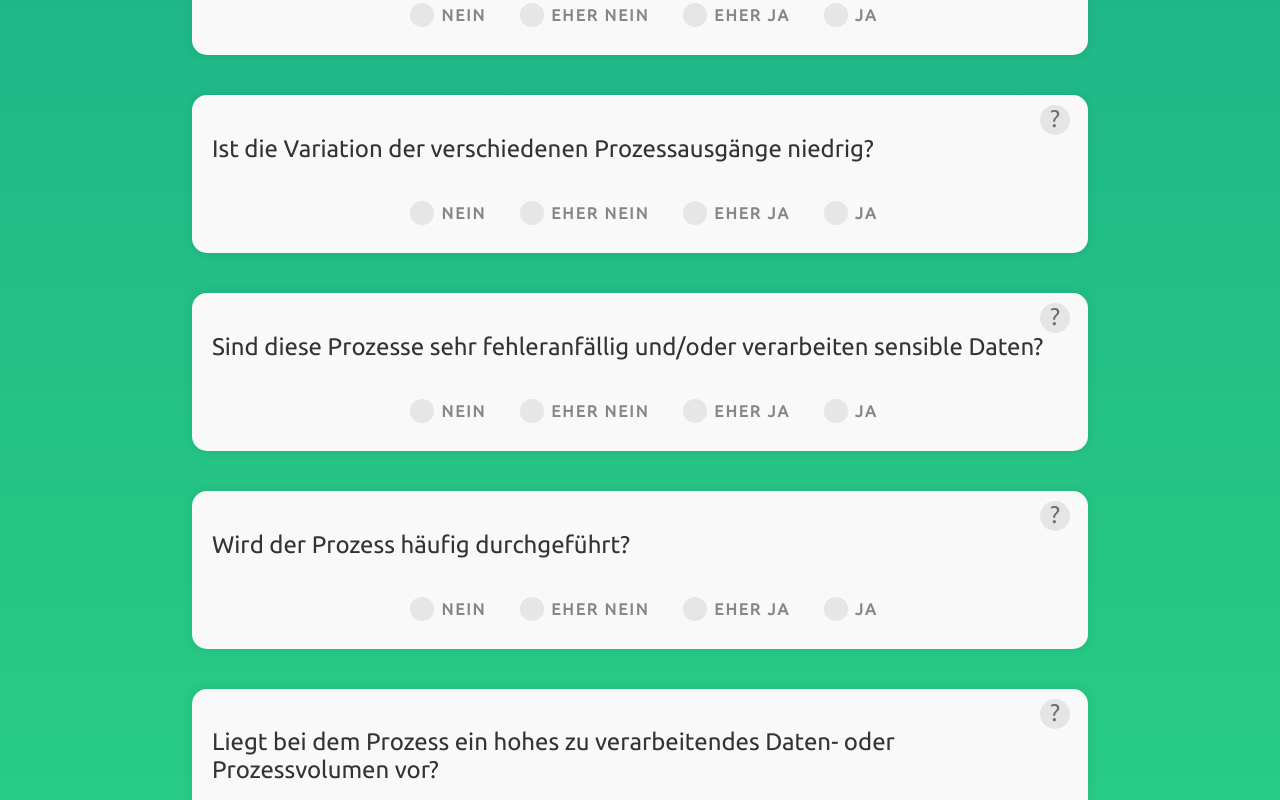
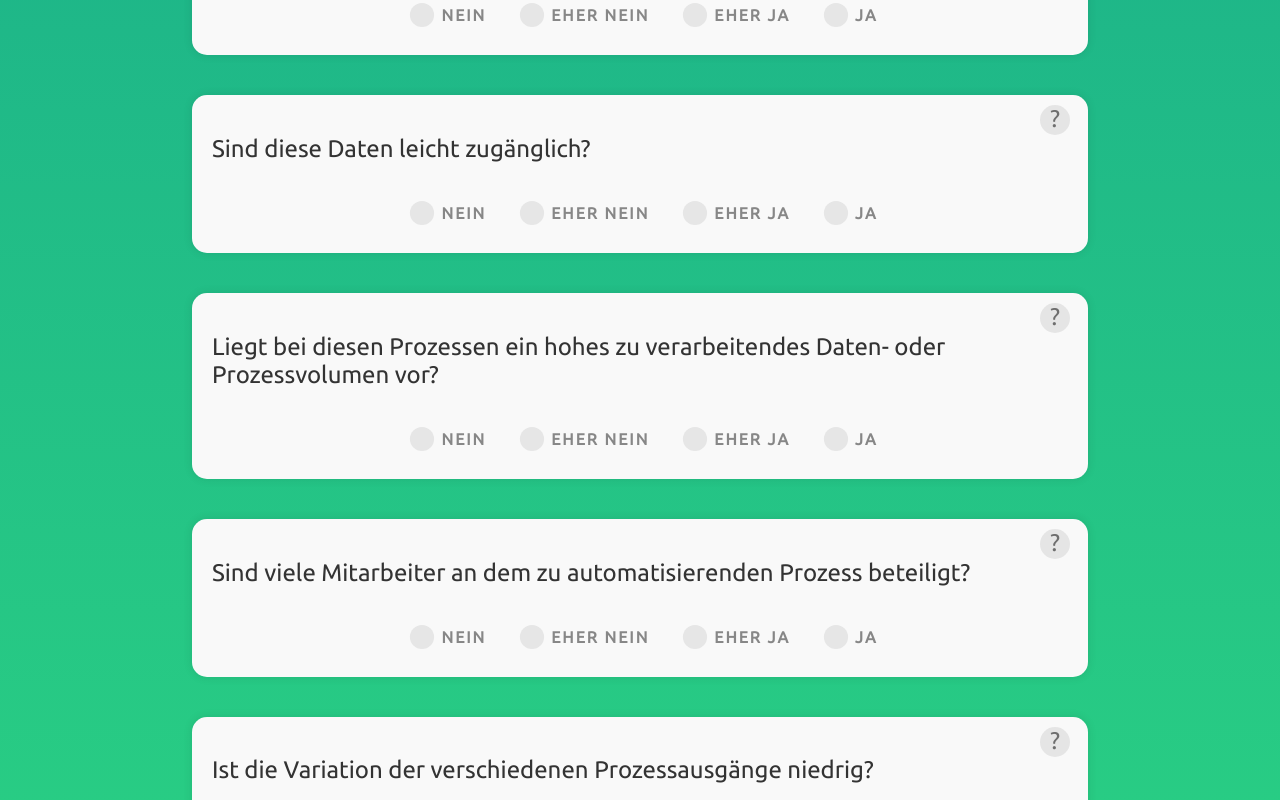
Before and after one commit to LeonGoergen/RpaSuitability, an Angular app: page /questionnaire in a window 1280 px wide. Shown: the part 1160-1960 px from the top of the page. Built offline with nearby package versions, Linux system fonts and the light colour scheme.

Commit message:
neuer Infotext +  neue Fragen Reihenfolge

```diff
--- a/src/app/questionnair-page/results/results.component.css
+++ b/src/app/questionnair-page/results/results.component.css
@@ -11,7 +11,7 @@
 h1 {
   color: #ffffff;
   text-align: center;
-  padding-bottom: 20px;
+  padding-bottom: 0;
 }
 
 * {
--- a/src/app/questionnair-page/results/results.component.html
+++ b/src/app/questionnair-page/results/results.component.html
@@ -6,7 +6,7 @@
       <p>{{content.text}}</p>
       <div class="buttons">
         <button class="redo-button" (click)="redo.emit()">Test Wiederholen</button>
-        <button class="contact-button" routerLink="/contact-page">Kontakt aufnehmen</button>
+        <button *ngIf="resultPercentage >= 30" class="contact-button" routerLink="/contact-page">Kontakt aufnehmen</button>
       </div>
     </li>
   </ol>
--- a/src/assets/question-interface.ts
+++ b/src/assets/question-interface.ts
@@ -4,4 +4,5 @@ export interface QuestionInterface {
   explanation: string;
   subQuestions?: string[];
   weight: number;
+  dependsOn?: number;
 }
--- a/src/assets/questions.ts
+++ b/src/assets/questions.ts
@@ -14,7 +14,7 @@ export const questions: QuestionInterface[] = [
   },
   {
     id: 2,
-    question: 'Nutzt der Prozess digitale Anwendungen und Daten?',
+    question: 'Nutzen diese Prozesse digitale Anwendungen und Daten?',
     explanation: 'Diese Frage zielt darauf ab, zu verstehen, ob der zu automatisierende Prozess bereits digitalisiert ist, d.h., ob er digitale Werkzeuge, Anwendungen oder Datenbanken verwendet. Robotic Process Automation (RPA) ist besonders effektiv bei der Automatisierung von digitalen Prozessen. Wenn Ihr Prozess bereits digitale Komponenten hat, könnte er ein guter Kandidat für RPA sein. Denken Sie dabei an Softwareanwendungen, die Sie verwenden, Dateien, die elektronisch gespeichert werden, oder Online-Formulare, die ausgefüllt werden müssen.',
     subQuestions: [
       'Verwenden Sie Softwareanwendungen in Ihrem Prozess?',
@@ -33,9 +33,40 @@ export const questions: QuestionInterface[] = [
       'Benötigen Sie kaum Zeit und Ressourcen, um Ihre Prozesse an Softwareaktualisierungen anzupassen?'
     ],
     weight: 7,
+    dependsOn: 2
   },
   {
     id: 4,
+    question: 'Sind diese Daten leicht zugänglich?',
+    explanation: 'Die Frage zielt darauf ab, zu verstehen, ob die Daten, die in Ihrem Prozess verwendet werden, leicht zugänglich sind. Robotic Process Automation (RPA) arbeitet effizienter, wenn die benötigten Daten ohne größere Hindernisse abgerufen werden können. Dies könnte bedeuten, dass die Daten in einer strukturierten Form (z.b. Tabellen) vorliegen, dass sie ohne spezielle Berechtigungen zugänglich sind oder dass sie nicht hinter komplizierten Benutzeroberflächen verborgen sind. Eine einfache Zugänglichkeit der Daten erleichtert die Implementierung und Effizienz von RPA.',
+    subQuestions: [
+      'Sind die Daten, die Ihr Prozess benötigt, strukturiert und organisiert?',
+      'Sind die Daten leicht zu finden oder sind sie hinter komplizierten Benutzeroberflächen verborgen?'
+    ],
+    weight: 4,
+  },
+  {
+    id: 5,
+    question: 'Liegt bei diesen Prozessen ein hohes zu verarbeitendes Daten- oder Prozessvolumen vor?',
+    explanation: 'Diese Frage zielt darauf ab, das Volumen der Daten oder Prozesse zu ermitteln, die in Ihrem Unternehmen verarbeitet werden müssen. Robotic Process Automation (RPA) ist besonders nützlich für Prozesse, die hohe Volumina an Daten oder Transaktionen verarbeiten müssen. Ein "hohes Volumen" kann dabei unterschiedlich definiert werden, je nach Art und Größe des Unternehmens, aber typischerweise sind dies Aufgaben, die täglich oder sogar stündlich wiederholt werden und eine große Menge an Informationen betreffen.',
+    subQuestions: [
+      'Sind typischerweise viele Datenpunkte oder Transaktionen in einem einzigen Durchlauf dieses Prozesses beteiligt?',
+      'Arbeitet der Prozess mit einer großen Menge an Informationen oder Daten?'
+    ],
+    weight: 5,
+  },
+  {
+    id: 6,
+    question: 'Sind viele Mitarbeiter an dem zu automatisierenden Prozess beteiligt?',
+    explanation: 'Diese Frage soll feststellen, wie viele Personen in das Ausführen des zu automatisierenden Prozesses involviert sind. Je mehr Personen beteiligt sind, desto komplexer kann der Prozess sein und desto mehr Zeit könnte durch die Automatisierung eingespart werden. Ein Prozess, an dem viele Mitarbeiter beteiligt sind, könnte sich für RPA eignen, da hierdurch die manuellen Arbeitsaufwände reduziert und die Effizienz gesteigert werden könnte. Denken Sie dabei an Prozesse, die von verschiedenen Abteilungen, Teams oder sogar Standorten durchgeführt werden.',
+    subQuestions: [
+      'Sind mehrere Teams, Abteilungen oder Standorte an der Durchführung des Prozesses beteiligt?',
+      'Gibt es eine hohe Personalfluktuation im Prozess aufgrund von Monotonie oder Arbeitsbelastung?'
+    ],
+    weight: 1,
+  },
+  {
+    id: 7,
     question: 'Ist die Variation der verschiedenen Prozessausgänge niedrig?',
     explanation: 'Diese Frage prüft, ob der Ausgang des Prozesses, den Sie automatisieren möchten, vorhersehbar und konsistent ist. Robotic Process Automation (RPA) ist besonders gut geeignet für Prozesse, die zu vorhersagbaren und gleichbleibenden Ergebnissen führen. Wenn die Variationen in den Ausgängen Ihres Prozesses niedrig sind (d.h. die Ergebnisse sind in der Regel gleich oder sehr ähnlich), könnte RPA eine geeignete Lösung für Sie sein.',
     subQuestions: [
@@ -45,48 +76,27 @@ export const questions: QuestionInterface[] = [
     weight: 8,
   },
   {
-    id: 5,
-    question: 'Sind diese Prozesse sehr fehleranfällig und/oder verarbeiten sensible Daten?',
-    explanation: 'Robotic Process Automation (RPA) kann dazu beitragen, die Genauigkeit von Prozessen zu erhöhen und Fehler zu reduzieren, besonders wenn diese Prozesse repetitive und datenintensive Aufgaben beinhalten. Daher könnte die Verwendung von RPA besonders nützlich sein, wenn Ihre Prozesse anfällig für menschliche Fehler sind. Ebenso kann RPA dazu beitragen, die Sicherheit und Genauigkeit beim Umgang mit sensiblen Daten zu erhöhen, da Bots konsequent die vorgeschriebenen Sicherheitsprotokolle befolgen. Denken Sie bei dieser Frage an die Fehlerquote in Ihren Prozessen und die Art der Daten, die sie verarbeiten.',
+    id: 8,
+    question: "Sind diese Prozesse sehr fehleranfällig?",
+    explanation: "Robotic Process Automation (RPA) kann dazu beitragen, die Genauigkeit von Prozessen zu erhöhen und Fehler zu reduzieren, besonders wenn diese Prozesse repetitive und datenintensive Aufgaben beinhalten. Daher könnte die Verwendung von RPA besonders nützlich sein, wenn Ihre Prozesse anfällig für menschliche Fehler sind. Denken Sie bei dieser Frage an die Fehlerquote in Ihren Prozessen.",
     subQuestions: [
-      'Haben Ihre Prozesse eine hohe Fehlerquote?',
-      'Werden in Ihren Prozessen sensible Daten verarbeitet?',
-      'Gibt es strenge Sicherheitsprotokolle für den Umgang mit den in den Prozessen verwendeten Daten?'
+      "Haben Ihre Prozesse eine hohe Fehlerquote?",
+      "Sind die Fehler in Ihren Prozessen überwiegend menschlicher Natur?"
     ],
-    weight: 6
-  },
-  {
-    id: 6,
-    question: 'Wird der Prozess häufig durchgeführt?',
-    explanation: 'Die Frequenz, mit der ein Prozess ausgeführt wird, kann ein wichtiger Indikator dafür sein, ob die Automatisierung durch Robotic Process Automation (RPA) sinnvoll ist. RPA ist besonders nützlich für wiederholbare Aufgaben, die regelmäßig und in hohem Volumen ausgeführt werden. Wenn ein Prozess nur selten ausgeführt wird, sind die Zeit- und Kostenersparnisse, die durch die Automatisierung erreicht werden können, möglicherweise nicht so signifikant. Denken Sie darüber nach, wie oft der Prozess durchgeführt wird - täglich, wöchentlich, monatlich oder weniger oft.',
-    subQuestions: [
-      'Wird der Prozess in einer typischen Woche häufig ausgeführt?',
-      'Wird der Prozess das ganze Jahr über gleichmäßig durchgeführt oder ist der Prozess saisonabhängig?' //???
-    ],
-    weight: 5
-  },
-  {
-    id: 7,
-    question: 'Liegt bei dem Prozess ein hohes zu verarbeitendes Daten- oder Prozessvolumen vor?',
-    explanation: 'Diese Frage zielt darauf ab, das Volumen der Daten oder Prozesse zu ermitteln, die in Ihrem Unternehmen verarbeitet werden müssen. Robotic Process Automation (RPA) ist besonders nützlich für Prozesse, die hohe Volumina an Daten oder Transaktionen verarbeiten müssen. Ein "hohes Volumen" kann dabei unterschiedlich definiert werden, je nach Art und Größe des Unternehmens, aber typischerweise sind dies Aufgaben, die täglich oder sogar stündlich wiederholt werden und eine große Menge an Informationen betreffen.',
-    subQuestions: [
-      'Sind typischerweise viele Datenpunkte oder Transaktionen in einem einzigen Durchlauf dieses Prozesses beteiligt?',
-      'Arbeitet der Prozess mit einer großen Menge an Informationen oder Daten?'
-    ],
-    weight: 5,
-  },
-  {
-    id: 8,
-    question: 'Sind diese Daten leicht zugänglich?',
-    explanation: 'Die Frage zielt darauf ab, zu verstehen, ob die Daten, die in Ihrem Prozess verwendet werden, leicht zugänglich sind. Robotic Process Automation (RPA) arbeitet effizienter, wenn die benötigten Daten ohne größere Hindernisse abgerufen werden können. Dies könnte bedeuten, dass die Daten in einer strukturierten Form (z.b. Tabellen) vorliegen, dass sie ohne spezielle Berechtigungen zugänglich sind oder dass sie nicht hinter komplizierten Benutzeroberflächen verborgen sind. Eine einfache Zugänglichkeit der Daten erleichtert die Implementierung und Effizienz von RPA.',
-    subQuestions: [
-      'Sind die Daten, die Ihr Prozess benötigt, strukturiert und organisiert?',
-      'Sind die Daten leicht zu finden oder sind sie hinter komplizierten Benutzeroberflächen verborgen?'
-    ],
-    weight: 4,
+    weight: 3
   },
   {
     id: 9,
+    question: "Verarbeiten diese Prozesse sensible Daten?",
+    explanation: "RPA kann dazu beitragen, die Sicherheit und Genauigkeit beim Umgang mit sensiblen Daten zu erhöhen, da Bots konsequent die vorgeschriebenen Sicherheitsprotokolle befolgen. Denken Sie bei dieser Frage an die Art der Daten, die sie verarbeiten und ob es strenge Sicherheitsprotokolle für den Umgang mit den in den Prozessen verwendeten Daten gibt.",
+    subQuestions: [
+      "Werden in Ihren Prozessen sensible Daten verarbeitet?",
+      "Gibt es strenge Sicherheitsprotokolle für den Umgang mit den in den Prozessen verwendeten Daten?"
+    ],
+    weight: 3
+  },
+  {
+    id: 10,
     question: 'Gibt es gesetzliche oder regulatorische Anforderungen für den Prozess?',
     explanation: 'Diese Frage zielt darauf ab zu ermitteln, ob Ihr Prozess gesetzlichen oder regulatorischen Anforderungen unterliegt. Einige Prozesse können strengen Regulierungen unterliegen, die bestimmte Aspekte des Prozesses beeinflussen, wie z.B. wie Daten gesammelt und gespeichert werden, oder wie bestimmte Aufgaben ausgeführt werden. Solche Anforderungen könnten die Implementierung von RPA beeinflussen und zusätzliche Kontrollen oder Schritte erfordern, um die Einhaltung zu gewährleisten. Dennoch kann RPA dazu beitragen, die Einhaltung von Vorschriften zu verbessern, indem es die Konsistenz von beispielsweise der Prozessdokumentation erhöht.',
     subQuestions: [
@@ -95,16 +105,6 @@ export const questions: QuestionInterface[] = [
       'Gibt es spezielle Datenschutz- oder Datensicherheitsanforderungen für Ihren Prozess?'
     ],
     weight: 3,
-  },
-  {
-    id: 10,
-    question: 'Sind viele Mitarbeiter an dem zu automatisierenden Prozess beteiligt?',
-    explanation: 'Diese Frage soll feststellen, wie viele Personen in das Ausführen des zu automatisierenden Prozesses involviert sind. Je mehr Personen beteiligt sind, desto komplexer kann der Prozess sein und desto mehr Zeit könnte durch die Automatisierung eingespart werden. Ein Prozess, an dem viele Mitarbeiter beteiligt sind, könnte sich für RPA eignen, da hierdurch die manuellen Arbeitsaufwände reduziert und die Effizienz gesteigert werden könnte. Denken Sie dabei an Prozesse, die von verschiedenen Abteilungen, Teams oder sogar Standorten durchgeführt werden.',
-    subQuestions: [
-      'Sind mehrere Teams, Abteilungen oder Standorte an der Durchführung des Prozesses beteiligt?',
-      'Gibt es eine hohe Personalfluktuation im Prozess aufgrund von Monotonie oder Arbeitsbelastung?'
-    ],
-    weight: 1,
   },
   {
     id: 11,
```
Also changed, not shown: src/assets/resultTexts.ts (+31 -1 lines).
